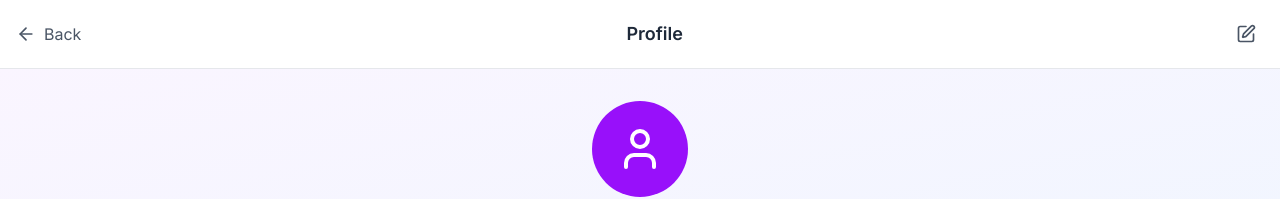
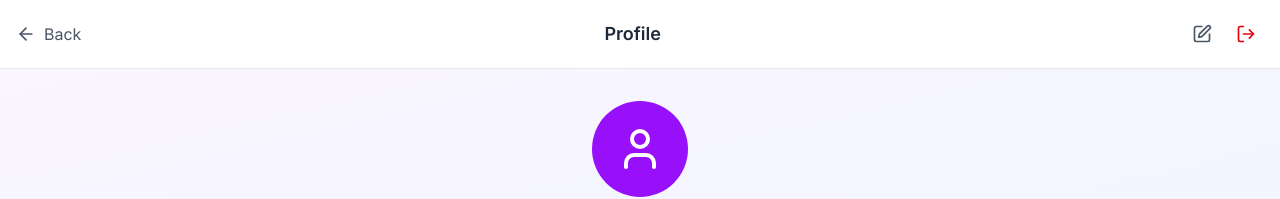
Before and after one commit to EricStephen12/loveworld-singers-rehearsal-hub-, a Next.js app: page /pages/profile in a window 1280 px wide. Shown: the top 199 px of the page. Built offline with nearby package versions, Linux system fonts and the light colour scheme.

Commit message:
Refactor ProfilePage: Add logout functionality and update navigation link

```diff
--- a/src/app/page.tsx
+++ b/src/app/page.tsx
@@ -51,7 +51,7 @@ export default function SplashPage() {
             animationTimingFunction: 'ease-in-out'
           }}
         />
-      </div>
+        </div>
     </div>
   )
 }
--- a/src/app/pages/profile/page.tsx
+++ b/src/app/pages/profile/page.tsx
@@ -1,12 +1,24 @@
 'use client'
 
 import { useState } from 'react'
-import { ArrowLeft, User, Users, Calendar, QrCode, CheckCircle, Clock, Award, Settings, Edit, Camera, Share2, Download } from 'lucide-react'
+import { ArrowLeft, User, Users, Calendar, QrCode, CheckCircle, Clock, Award, Settings, Edit, Camera, Share2, Download, LogOut } from 'lucide-react'
 import Link from 'next/link'
+import { useRouter } from 'next/navigation'
 
 export default function ProfilePage() {
   const [showQRCode, setShowQRCode] = useState(false)
   const [isEditing, setIsEditing] = useState(false)
+  const router = useRouter()
+
+  const handleLogout = () => {
+    // Clear all authentication data from localStorage
+    localStorage.removeItem('isAuthenticated')
+    localStorage.removeItem('hasCompletedProfile')
+    localStorage.removeItem('hasSubscribed')
+
+    // Redirect to auth screen
+    router.push('/auth')
+  }
 
   // Mock user data - in real app this would come from API/context
   const userProfile = {
@@ -62,14 +74,19 @@ export default function ProfilePage() {
     <div className="min-h-screen bg-white">
       {/* Header */}
       <div className="flex items-center justify-between p-4 border-b border-gray-200">
-        <Link href="/" className="flex items-center space-x-2">
+        <Link href="/home" className="flex items-center space-x-2">
           <ArrowLeft className="w-5 h-5 text-gray-600" />
           <span className="text-gray-600">Back</span>
         </Link>
         <h1 className="text-lg font-semibold text-gray-800">Profile</h1>
-        <button onClick={() => setIsEditing(!isEditing)} className="p-2">
-          <Edit className="w-5 h-5 text-gray-600" />
-        </button>
+        <div className="flex items-center space-x-2">
+          <button onClick={() => setIsEditing(!isEditing)} className="p-2">
+            <Edit className="w-5 h-5 text-gray-600" />
+          </button>
+          <button onClick={handleLogout} className="p-2 text-red-600 hover:bg-red-50 rounded-lg transition-colors">
+            <LogOut className="w-5 h-5" />
+          </button>
+        </div>
       </div>
 
       {/* Profile Header */}
```
